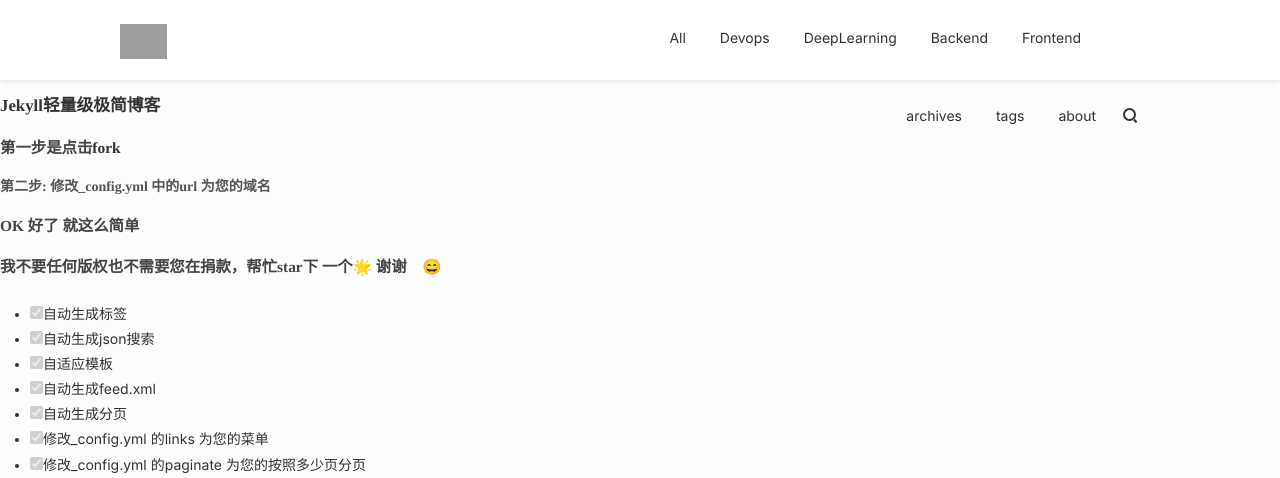
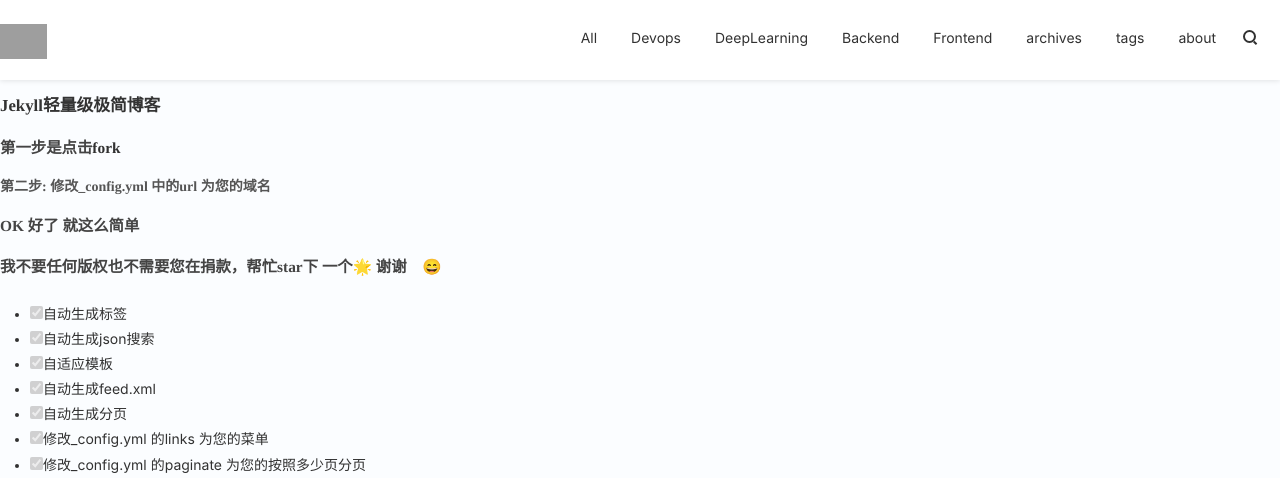
Before and after one commit to maleficush/maleficush.github.io, a Jekyll site: the page built from ChinaREADME.md, in a window 1280 px wide and 1400 px high. Shown: the top 478 px of the window. Built offline with Jekyll 4.4.1, drawn with Linux system fonts in a browser that asks for light colours; nearby versions of some CDN libraries; our own code applies the rules of GitHub Pages for plain Markdown files; comment, search, counter and statistics services are not loaded; grey boxes are pictures that could not be loaded.

```diff
--- a/style/style-liberxue.css
+++ b/style/style-liberxue.css
@@ -525,7 +525,7 @@
 
 .navbar-container {
     position: relative;
-    width: 1040px;
+    /*width: 1040px;*/
     max-width: 100%;
     height: 80px;
     margin: 0 auto;
@@ -552,7 +552,7 @@
 .navbar-menu {
     z-index: 10;
     display: inline-block;
-    width: 500px;
+    /*width: 500px;*/
     padding-right: 5px;
 }
 
```
